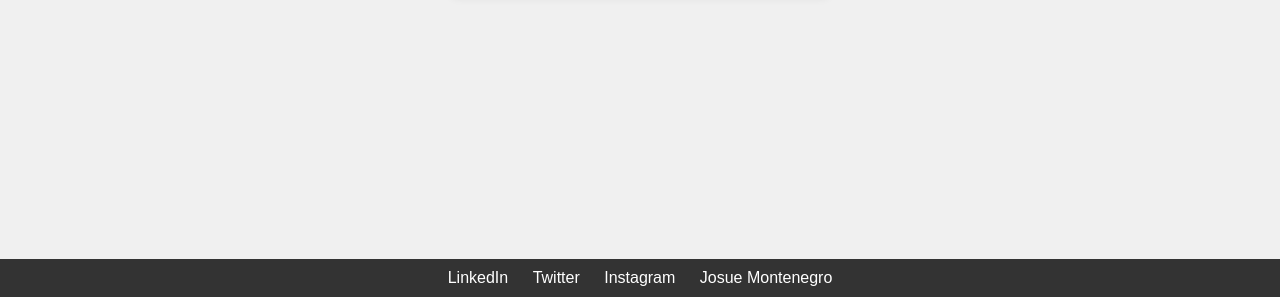
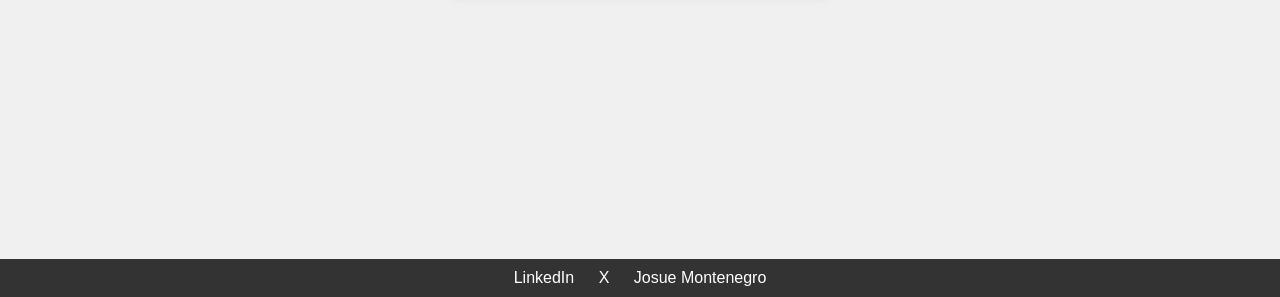
Before and after one commit to Montenegrojds/introcs, a plain HTML site: page index.html in a window 1280 px wide. Shown: the part 503-800 px from the top of the page. Drawn offline with Linux system fonts and the light colour scheme.

Commit message:
footer changes

```diff
--- a/index.html
+++ b/index.html
@@ -25,8 +25,8 @@
     <footer>
 
         <a href="https://www.linkedin.com/in/josuemontenegro/" target="_blank">LinkedIn</a>
-        <a href="https://x.com/jdsmonte" target="_blank">Twitter</a>
-        <a href="https://instagram.com/montejds" target="_blank">Instagram</a>
+        <a href="https://x.com/jdsmonte" target="_blank">X</a>
+
         <a href="https://josuemontenegro.com" target="_blank">Josue Montenegro</a>
     </footer>
 </body>
```
